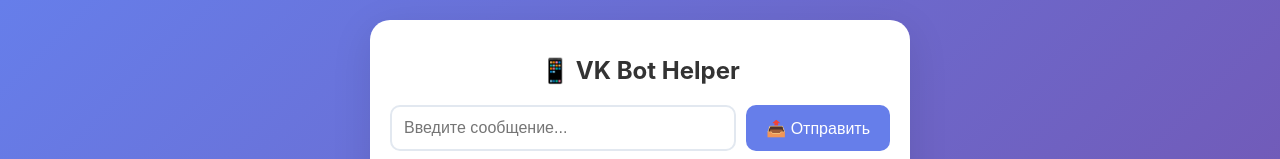
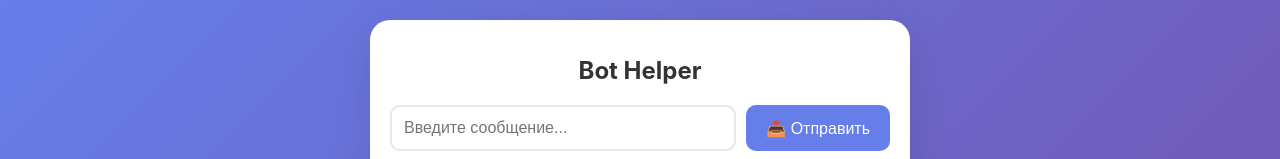
Before and after one commit to idoc11/vk-bot-helper, a plain HTML site: page index.html in a window 1280 px wide. Shown: the top 159 px of the page. Drawn offline with Linux system fonts and the light colour scheme.

Commit message:
Update index.html

```diff
--- a/index.html
+++ b/index.html
@@ -2,7 +2,7 @@
 <html>
 <head>
     <meta charset="UTF-8">
-    <title>VK Bot Helper</title>
+    <title>Bot Helper</title>
     <meta name="viewport" content="width=device-width, initial-scale=1.0">
     <style>
         body {
@@ -123,7 +123,7 @@
 </head>
 <body>
     <div class="container">
-        <h1>📱 VK Bot Helper</h1>
+        <h1>Bot Helper</h1>
 
         <div class="message-input">
             <input type="text" id="customMessage" placeholder="Введите сообщение...">
```
